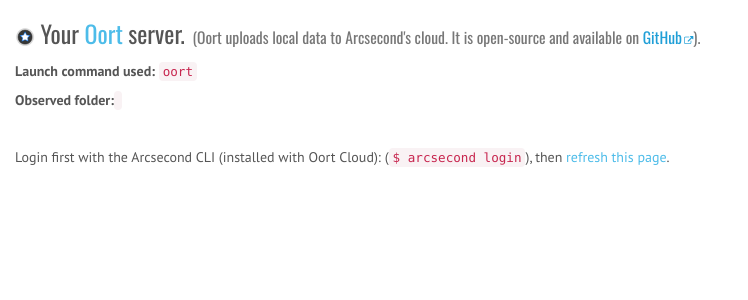
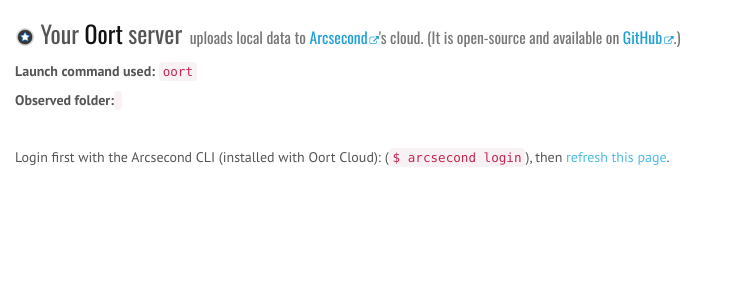
Before and after one commit to arcsecond-io/oort, a Flask app: template oort/app/templates/index.html in a window 1280 px wide. Shown: the top 300 px of the page, without its empty margins (0-748 px from the left). Run offline with Flask 2, Linux system fonts and the light colour scheme; the template is opened without the code that fills it, so the values that code supplies are empty; some libraries are stand-ins or nearby versions.

Commit message:
UI tweaks
Signed-off-by: Cédric Foellmi <cedric@onekiloparsec.dev>

```diff
--- a/oort/app/static/css/main.css
+++ b/oort/app/static/css/main.css
@@ -251,7 +251,6 @@
 }
 
 /* Strip from links to own domain or with class no_icon */
-a[href^="https://www.arcsecond.io"]:after,
 a.no_icon:after {
   content: "" !important;
   padding-left: 0;
--- a/oort/app/templates/index.html
+++ b/oort/app/templates/index.html
@@ -37,10 +37,10 @@
     <div class="col-xs-12">
       <h3>
         <img src="{$ url_for('static', filename='img/logo-circle.png') $}" width="20">
-        Your <span class="text-primary">Oort</span> server.
+        Your <span class="text-value">Oort</span> server
         <span class="small">
-          (Oort uploads local data to Arcsecond's cloud. It is open-source and available on
-          <a href="https://github.com/arcsecond-io/oort" target="_blank">GitHub</a>).
+          uploads local data to <a href="https://www.arcsecond.io" target="_blank">Arcsecond</a>'s cloud.
+          (It is open-source and available on <a href="https://github.com/arcsecond-io/oort" target="_blank">GitHub</a>.)
         </span>
       </h3>
 
@@ -98,7 +98,10 @@
                 </span>
                 <span v-if="state.organisation && state.role">
                   <i class="fa fa-arrow-right"></i>
-                  &nbsp;Uploading to <a :href="`https://api.arcsecond.io/${state.organisation}/`">api.arcsecond.io/{{ state.organisation }}/</a>
+                  &nbsp;Uploading to
+                    <a :href="`https://api.arcsecond.io/${state.organisation}/`" target="_blank">
+                      api.arcsecond.io/{{ state.organisation }}/
+                    </a>
                   (private API endpoints)
                 </span>
                 <span v-else-if="state.organisation">
```
